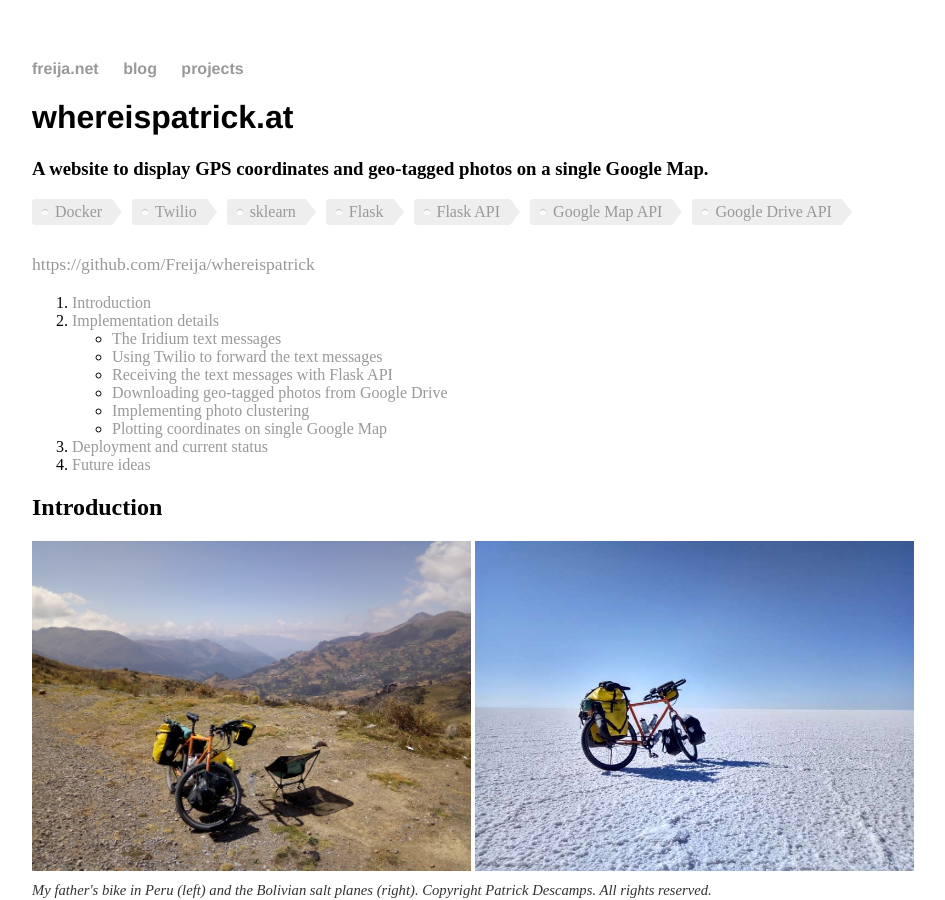
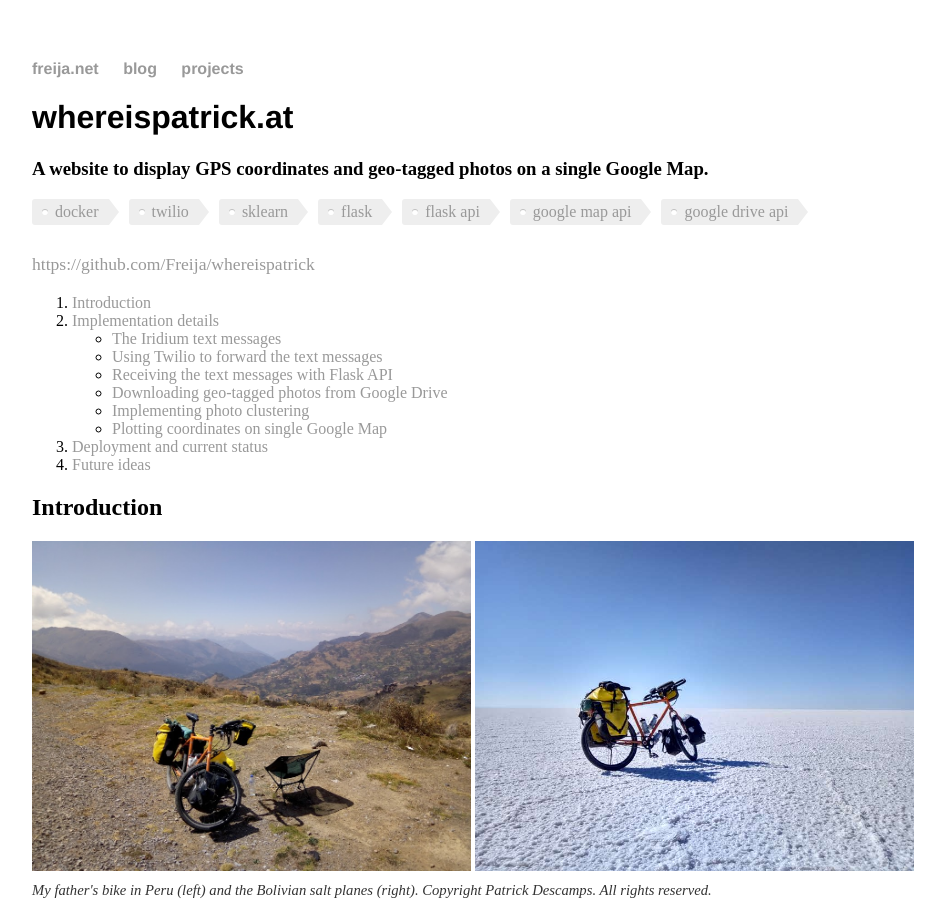
Before and after one commit to Freija/freija.github.io, a Jekyll site: the page built from _projects/2017-08-26_whereispatrick.md, in a window 1280 px wide and 900 px high. Shown: the whole window, without its empty margins (160-1105 px from the left). Built offline with Jekyll 4.4.1, drawn with Linux system fonts in a browser that asks for light colours.

```diff
--- a/_projects/2017-08-26_whereispatrick.md
+++ b/_projects/2017-08-26_whereispatrick.md
@@ -14,13 +14,13 @@ Whereispatrick.at displays the GPS coordinates on a Google Map. It also shows th
 <br>
 This is a Flask website and API. The text messages are handled by Twilio.The sklearn DBSCAN clustering algorithm is used to cluster photos that are taken close together. Docker is used for testing and deployment."
 tags:
-- Docker
-- Twilio
+- docker
+- twilio
 - sklearn
-- Flask
-- Flask API
-- Google Map API
-- Google Drive API
+- flask
+- flask api
+- google map api
+- google drive api
 ---
 # whereispatrick.at
 ### A website to display GPS coordinates and geo-tagged photos on a single Google Map.
```
Also changed, not shown: index.md (+1 -1 lines), _posts/2017-09-13-heroku_docker-mongodb.md (renamed from _posts/2017-09-13-heroku_docker-compose.md).
